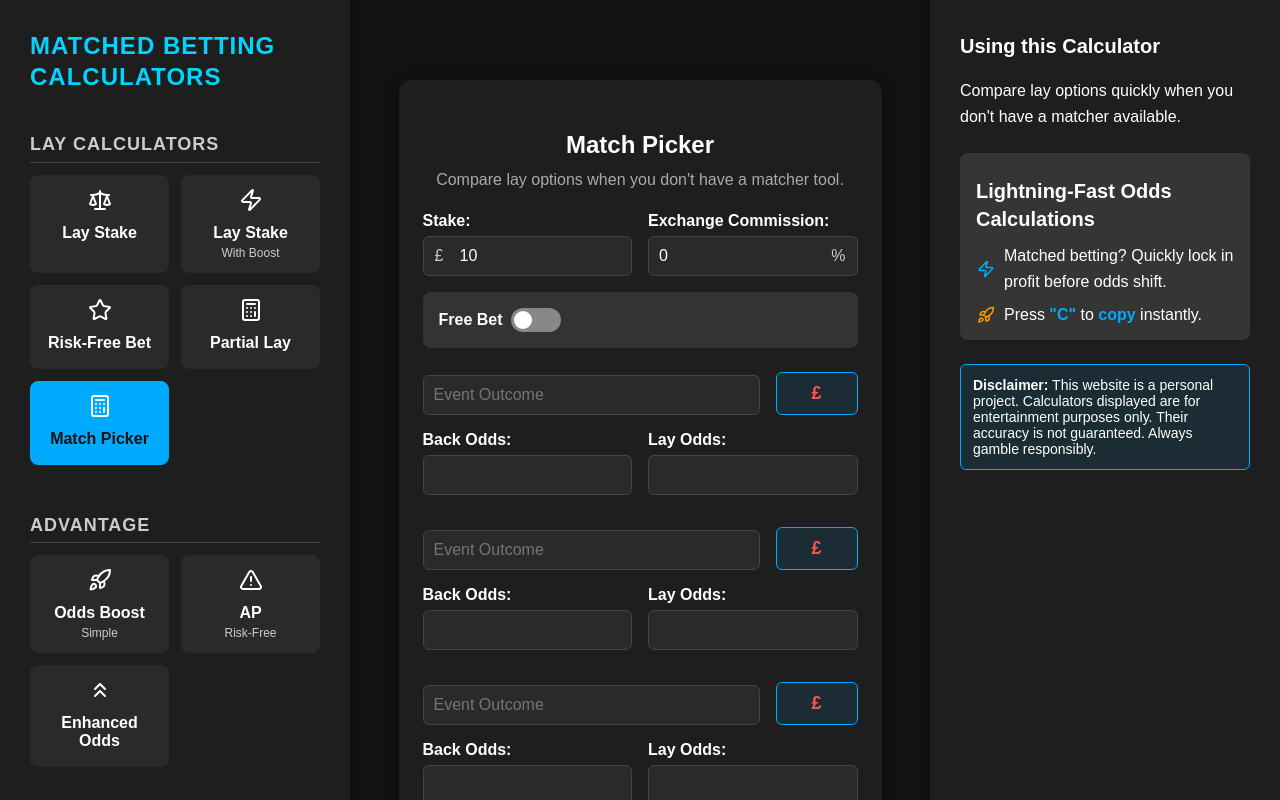
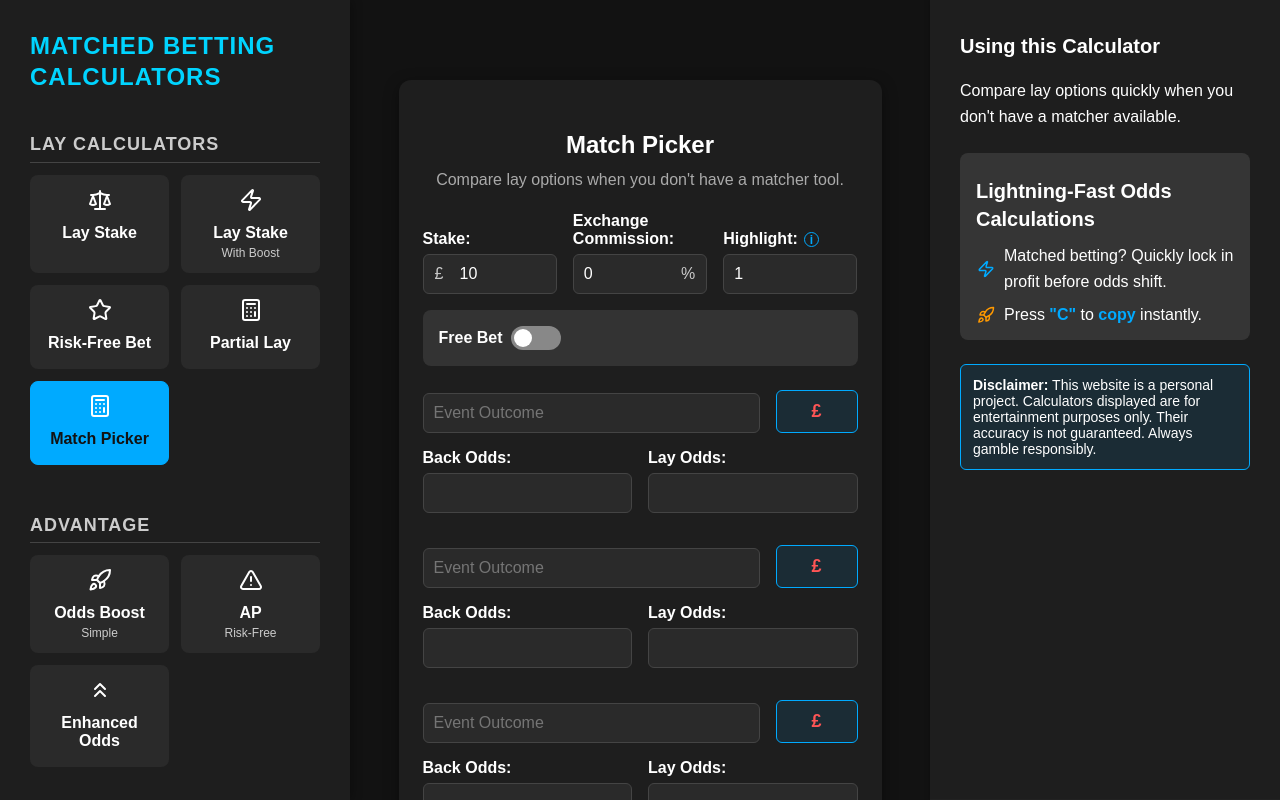
Before and after one commit to ruthdillonmansfield/odds-boost-calculator, a React (Create React App) app: page /match-picker in a window 1280 px wide. Built offline with nearby package versions, Linux system fonts and the light colour scheme.

Commit message:
Highlight top x

```diff
--- a/src/Components/Calculators/MatchPickerCalculator.jsx
+++ b/src/Components/Calculators/MatchPickerCalculator.jsx
@@ -16,6 +16,7 @@
     { match: "", back: "", lay: "" },
     { match: "", back: "", lay: "" },
   ]);
+  const [top, setTop] = useState(1); // Track how many top profit boxes to highlight
 
   const commissionValue = parseFloat(commission) / 100 || 0;
 
@@ -70,6 +71,18 @@
     setEntries([...entries, { match: "", back: "", lay: "" }]);
   };
 
+  // Calculate the top N profits and apply a class to the corresponding profit boxes
+  const getHighlightedProfits = () => {
+    const profits = entries.map((entry) => getWorstCaseProfit(parseFloat(entry.back), parseFloat(entry.lay)));
+    const sortedProfits = [...profits].sort((a, b) => b - a); // Sort profits in descending order
+    const topValue = sortedProfits[top - 1]; // The value of the Nth highest profit
+    const highlightedIndexes = profits
+      .map((profit, index) => (profit >= topValue ? index : -1))
+      .filter((index) => index !== -1);
+
+    return highlightedIndexes;
+  };
+
   return (
     <>
       <Seo title={meta.title} description={meta.description} />
@@ -77,7 +90,7 @@
         <h2 className="title with-subhead">Match Picker</h2>
         <h4 className="subhead">Compare lay options when you don't have a matcher tool.</h4>
 
-        <div className="inline-fields">
+        <div className="inline-fields partial-row-trio">
           <div className="input-group-inline">
             <label>Stake:</label>
             <div className="input-prefix-suffix only-prefix">
@@ -101,6 +114,21 @@
               />
               <span className="suffix">%</span>
             </div>
+          </div>
+          <div className="input-group-inline">
+            <label>Highlight:
+            <span className="info-icon">
+              i
+              <span className="tooltip-text">
+                How many results do you want to highlight?
+              </span>
+            </span>
+            </label>
+            <input
+              type="number"
+              value={top}
+              onChange={(e) => setTop(Math.max(1, parseInt(e.target.value)))}
+            />
           </div>
         </div>
 
@@ -129,6 +157,7 @@
 
         {entries.map((entry, i) => {
           const worstCase = getWorstCaseProfit(parseFloat(entry.back), parseFloat(entry.lay));
+          const highlighted = getHighlightedProfits().includes(i) ? "highlighted" : ""; // Apply class if needed
           return (
             <div key={i} className="entry-box">
               <div className="inline-fields" style={{ alignItems: 'flex-end' }}>
@@ -140,7 +169,7 @@
                     placeholder="Event Outcome"
                   />
                 </div>
-                <div className="profit-box profit-box-inline" style={{ marginTop: 0 }}>
+                <div className={`profit-box profit-box-inline ${highlighted}`} style={{ marginTop: 0 }}>
                   <h5 className="outcome-main">
                     {formatOutcome(worstCase)}
                   </h5>
--- a/src/Components/Calculators/calculators.css
+++ b/src/Components/Calculators/calculators.css
@@ -499,6 +499,10 @@
   color: #ff5555;
 }
 
+.highlighted {
+  border: 1px solid #00ff00 !important;
+}
+
 /* --- EV Box styling --- */
 .ev-box {
   margin: 16px auto;
```
